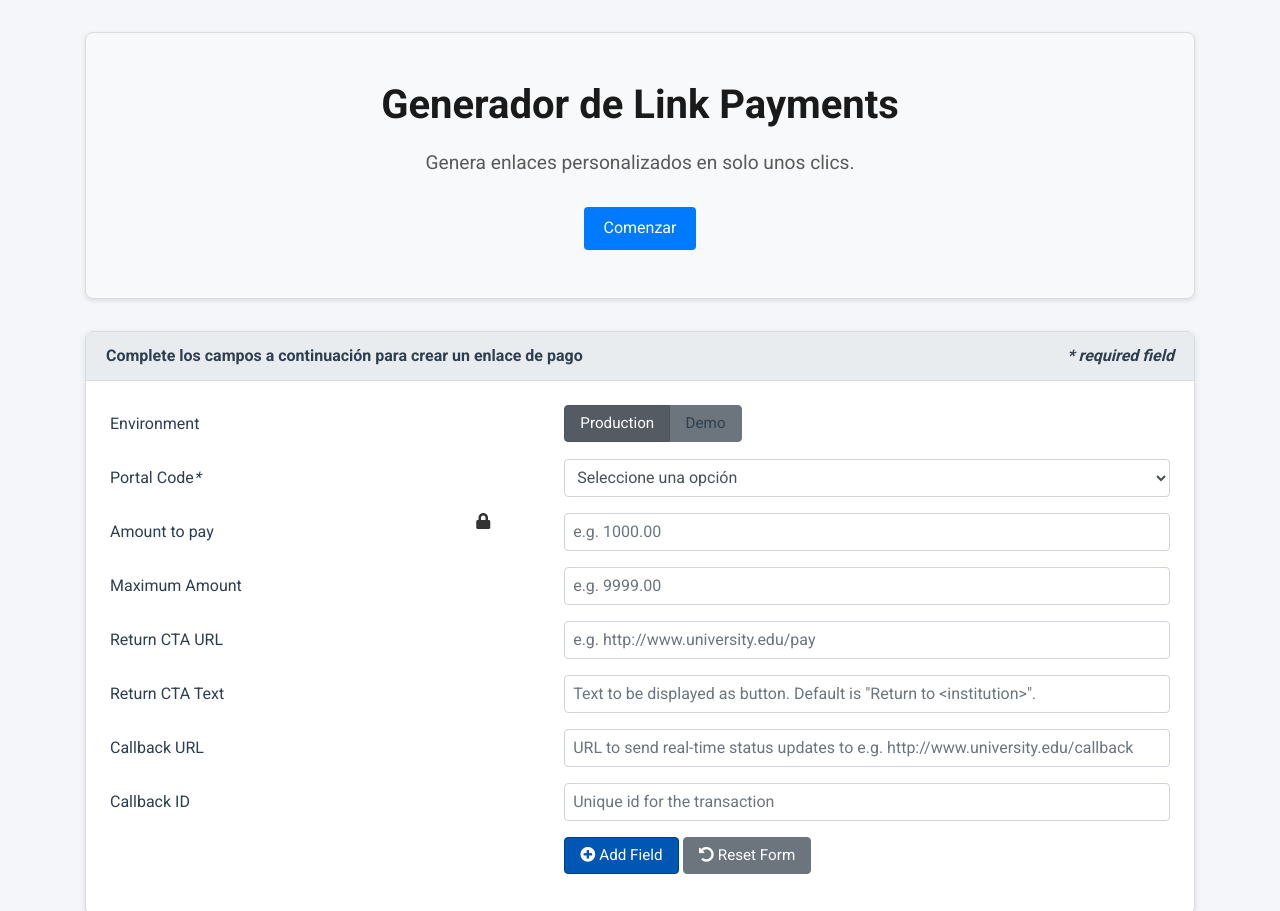
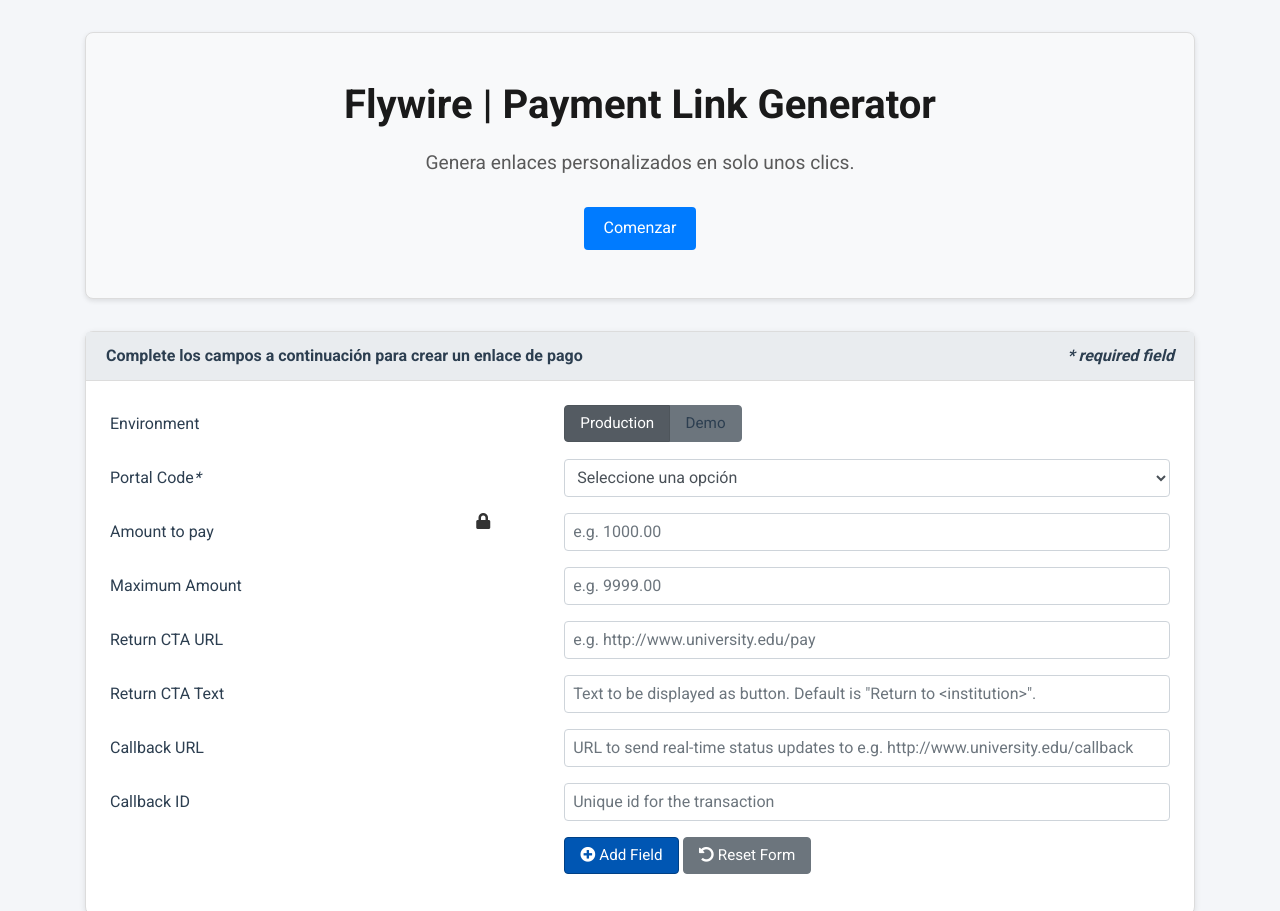
Before and after one commit to neumann-education/payment_link_generator, a plain HTML site: page index.html in a window 1280 px wide. Shown: the top 911 px of the page. Drawn offline with nearby package versions, Linux system fonts and the light colour scheme; some packages are replaced by stand-ins of ours; no server answers; a script that the page names is missing.

Commit message:
Update index.html

```diff
--- a/index.html
+++ b/index.html
@@ -166,7 +166,7 @@
 
 <div class="container-lg">
     <div class="jumbotron" style="background-color: #f8f9fa; color: #333; padding: 3em; border-radius: 8px; box-shadow: 0 2px 5px rgba(0,0,0,0.1); text-align: center;">
-        <h2 style="font-size: 2.5em; font-weight: 600; margin-bottom: 0.5em;">Generador de Link Payments</h2>
+        <h2 style="font-size: 2.5em; font-weight: 600; margin-bottom: 0.5em;">Flywire | Payment Link Generator</h2>
         <p style="font-size: 1.2em; margin-bottom: 1.5em;">Genera enlaces personalizados en solo unos clics.</p>
         <a href="#" class="btn btn-primary" style="padding: 0.6em 1.2em; font-size: 1em; border-radius: 4px; background-color: #007bff; color: white; border: none; transition: background-color 0.2s;" onclick="showAlert()">Comenzar</a>
     </div>
```
